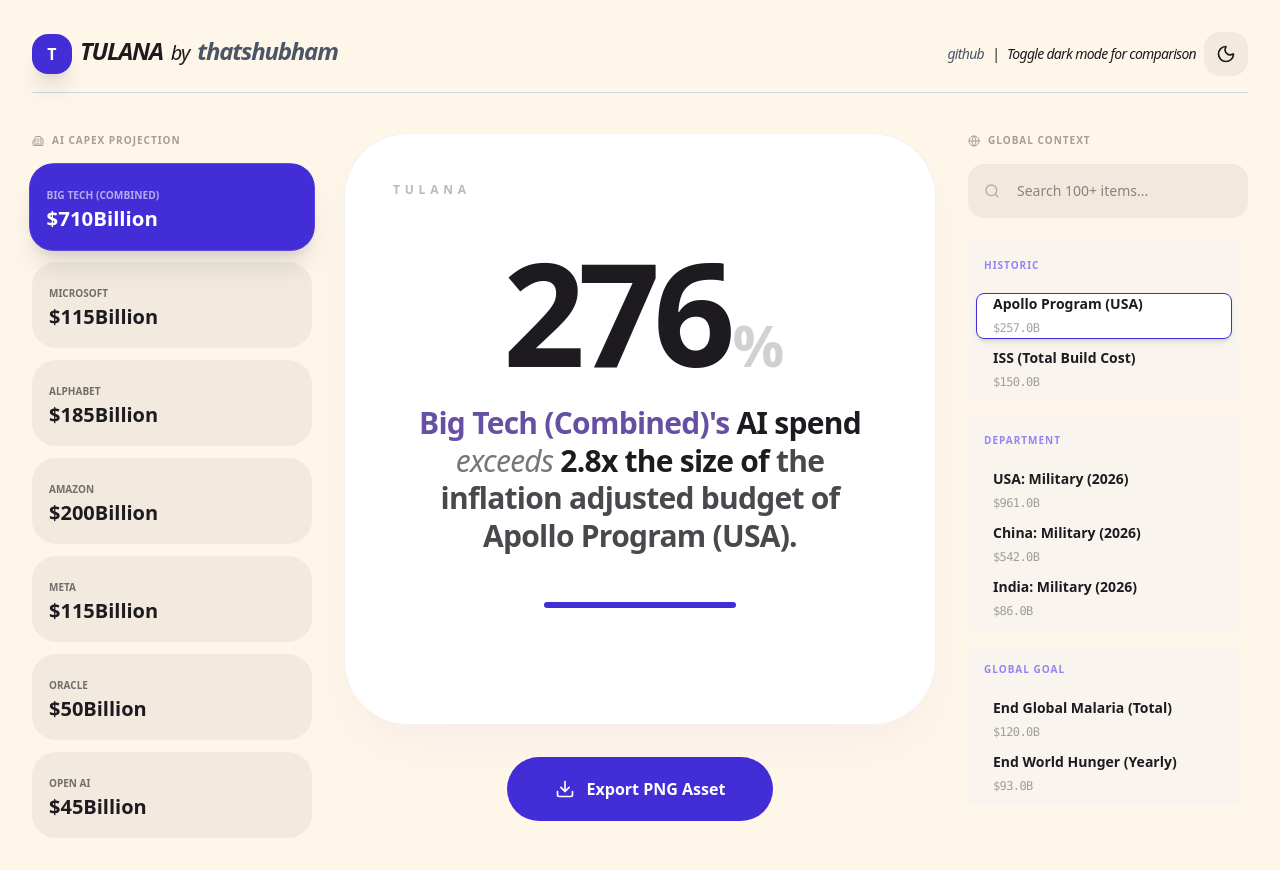
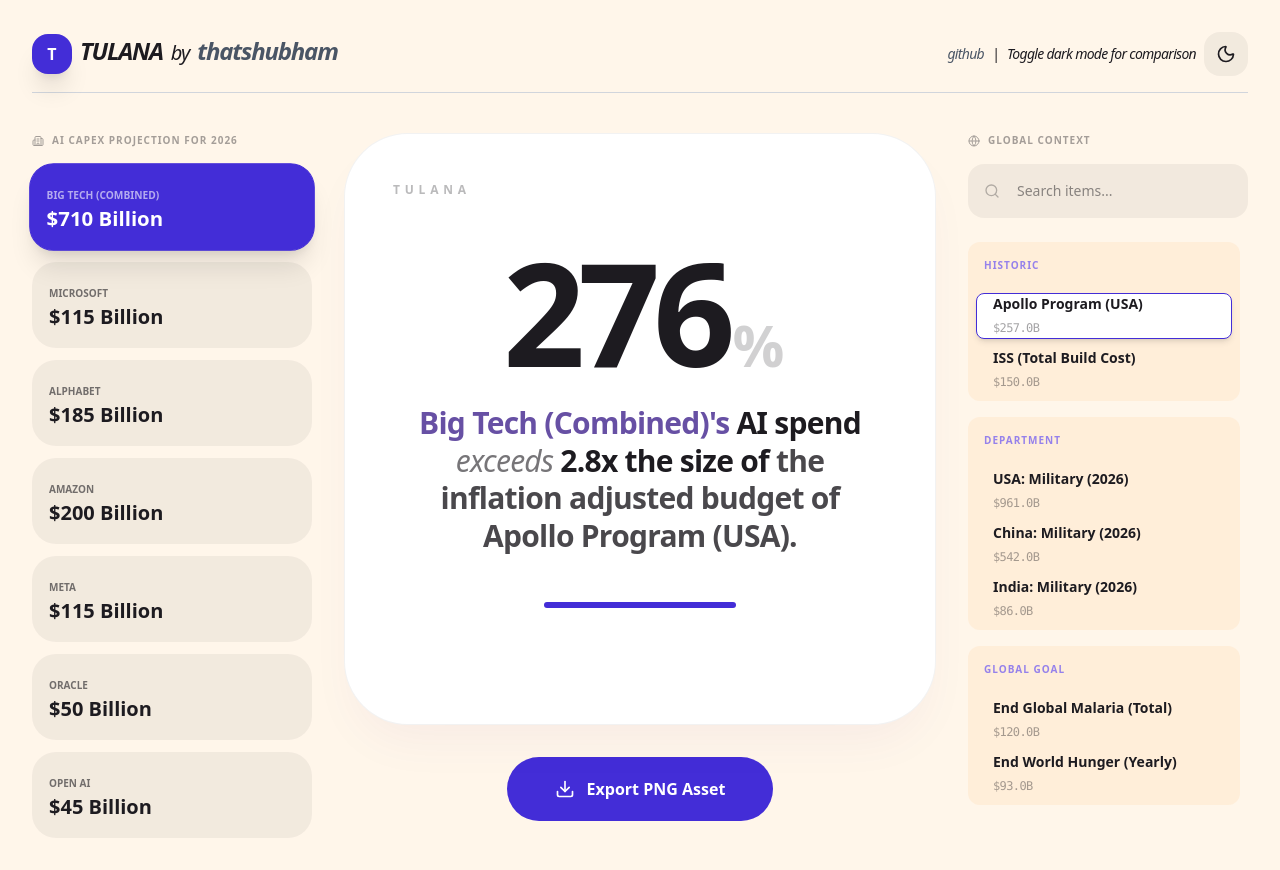
Before and after one commit to thatshubham/tulana, a SvelteKit app: page / in a window 1280 px wide. Built offline with nearby package versions, Linux system fonts and the light colour scheme.

Commit message:
some UI touches

```diff
--- a/src/routes/+page.svelte
+++ b/src/routes/+page.svelte
@@ -82,14 +82,14 @@
 
 
 			<div class="lg:col-span-3 space-y-3">
-				<p class="text-[10px] font-black opacity-40 uppercase tracking-widest mb-4 flex items-center gap-2"><Building2 size={12}/> AI CapEx Projection</p>
+				<p class="text-[10px] font-black opacity-40 uppercase tracking-widest mb-4 flex items-center gap-2"><Building2 size={12}/> AI CapEx Projection for 2026</p>
 				{#each techData as tech}
 					<button
 						on:click={() => selectedTech = tech}
 						class="w-full p-4 rounded-3xl border text-left transition-all
 						{selectedTech.id === tech.id ? 'bg-indigo-700 text-white border-indigo-700 shadow-xl scale-[1.02]' : 'bg-black/5 dark:bg-white/5 border-transparent hover:border-black/10'}">
 						<span class="text-[10px] font-bold opacity-60 uppercase">{tech.name}</span>
-						<span class="block text-xl font-black">${(tech.spend/1e9).toFixed(0)}Billion</span>
+						<span class="block text-xl font-black">${(tech.spend/1e9).toFixed(0)} <!--  -->Billion</span>
 					</button>
 				{/each}
 			</div>
@@ -129,13 +129,13 @@
 				<p class="text-[10px] font-black opacity-40 uppercase tracking-widest mb-4 flex items-center gap-2"><Globe size={12}/> Global Context</p>
 				<div class="relative mb-6">
 					<Search class="absolute left-4 top-1/2 -translate-y-1/2 opacity-30" size={16}/>
-					<input bind:value={searchQuery} placeholder="Search 100+ items..." class="w-full bg-black/5 dark:bg-white/5 border border-transparent focus:border-indigo-700 rounded-2xl py-4 pl-12 pr-4 text-sm outline-none transition-all" />
+					<input bind:value={searchQuery} placeholder="Search items..." class="w-full bg-black/5 dark:bg-white/5 border border-transparent focus:border-indigo-700 rounded-2xl py-4 pl-12 pr-4 text-sm outline-none transition-all" />
 				</div>
 
 				<div class="overflow-y-auto space-y-1 pr-2 custom-scroll">
 					{#each categories as category}
 						{#if filtered.some(c => c.type === category)}
-							<div class="bg-sky-100/20 p-2  mb-4">
+							<div class="bg-orange-200/25 rounded-xl p-2  mb-4">
 								<h4 class="py-2 text-[10px] font-black text-indigo-600/60 uppercase tracking-widest mb-3 px-2">{category}</h4>
 								<div class="space-y-2">
 									{#each filtered.filter(c => c.type === category) as country}
```
